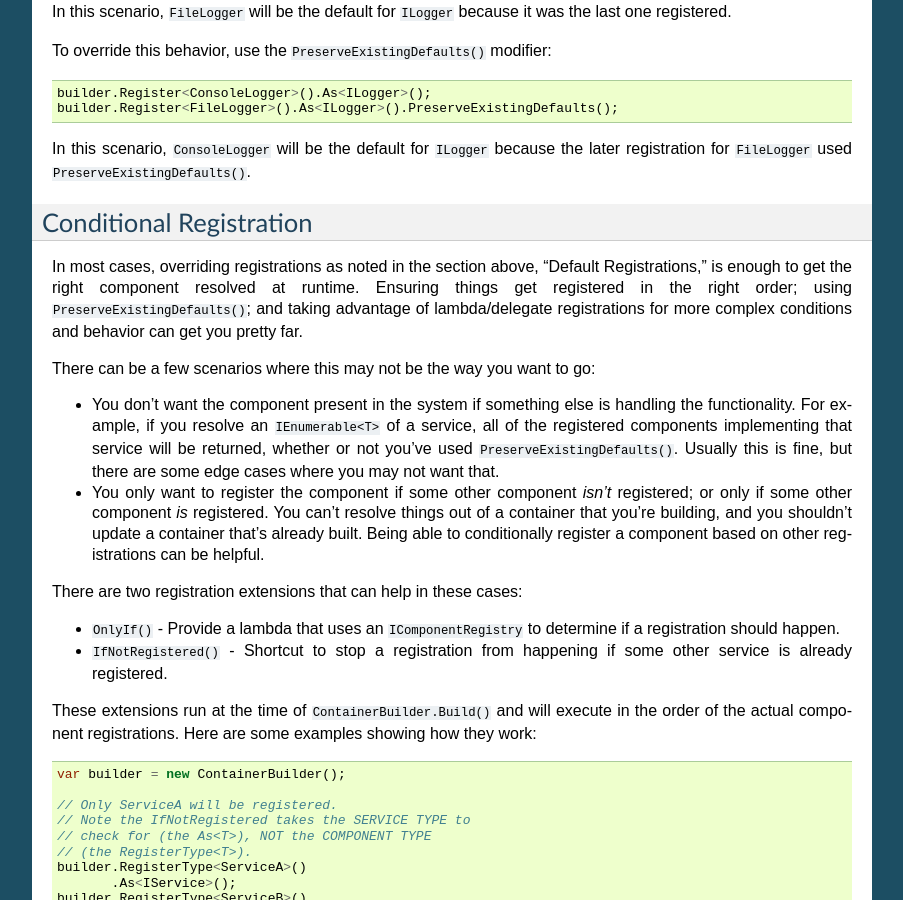
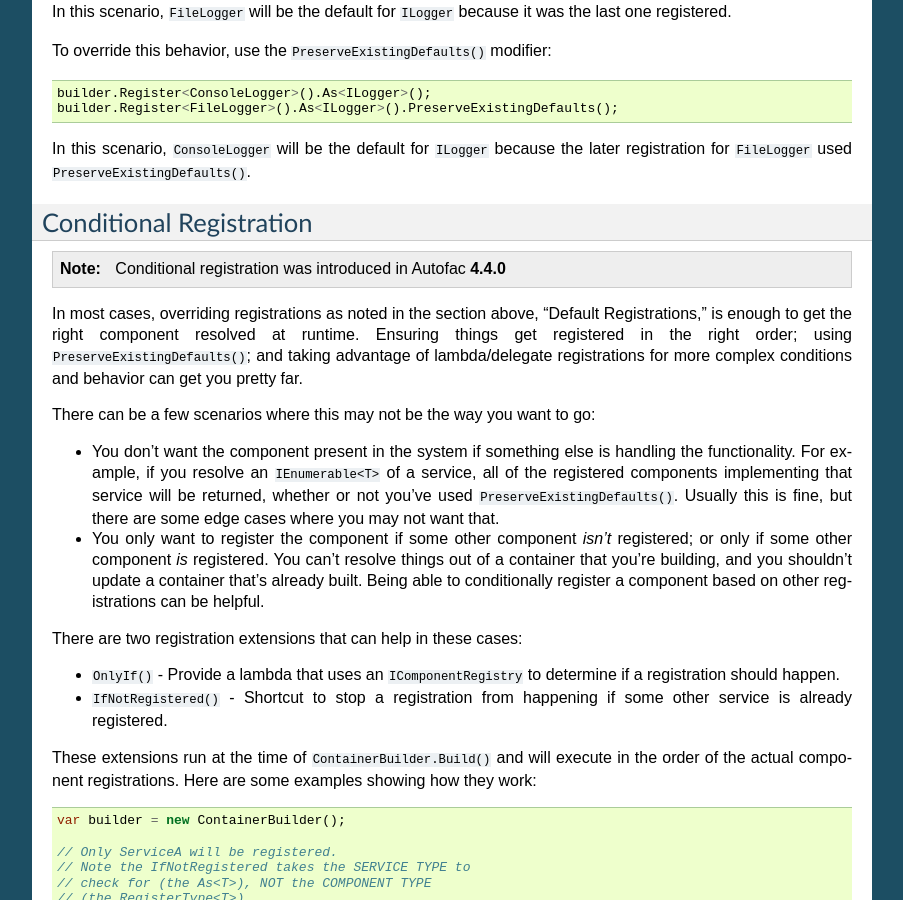
Before and after one commit to autofac/Documentation, a Sphinx documentation site: the page built from docs/register/registration.rst, in a window 1280 px wide and 900 px high, scrolled down 5435 px. Shown: the whole window, without its empty margins (198-1101 px from the left). Built offline with Sphinx 7.4.7, drawn with Linux system fonts in a browser that asks for light colours.

Commit message:
Callout to indicate conditional reg is a 4.4.0 feature.

```diff
--- a/docs/register/registration.rst
+++ b/docs/register/registration.rst
@@ -304,6 +304,9 @@
 
 Conditional Registration
 ========================
+
+.. note:: Conditional registration was introduced in Autofac **4.4.0**
+
 In most cases, overriding registrations as noted in the section above, "Default Registrations," is enough to get the right component resolved at runtime. Ensuring things get registered in the right order; using ``PreserveExistingDefaults()``; and taking advantage of lambda/delegate registrations for more complex conditions and behavior can get you pretty far.
 
 There can be a few scenarios where this may not be the way you want to go:
```
